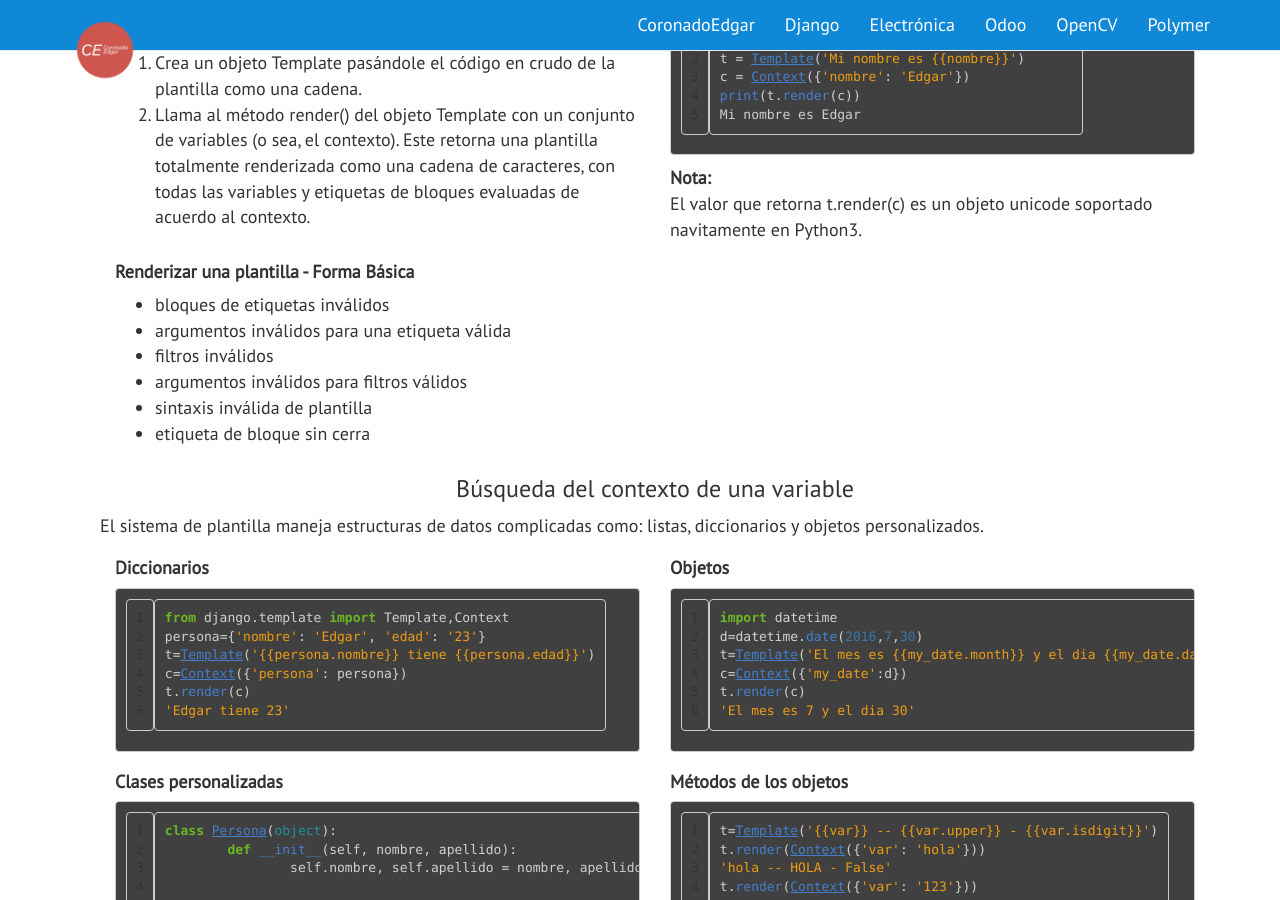
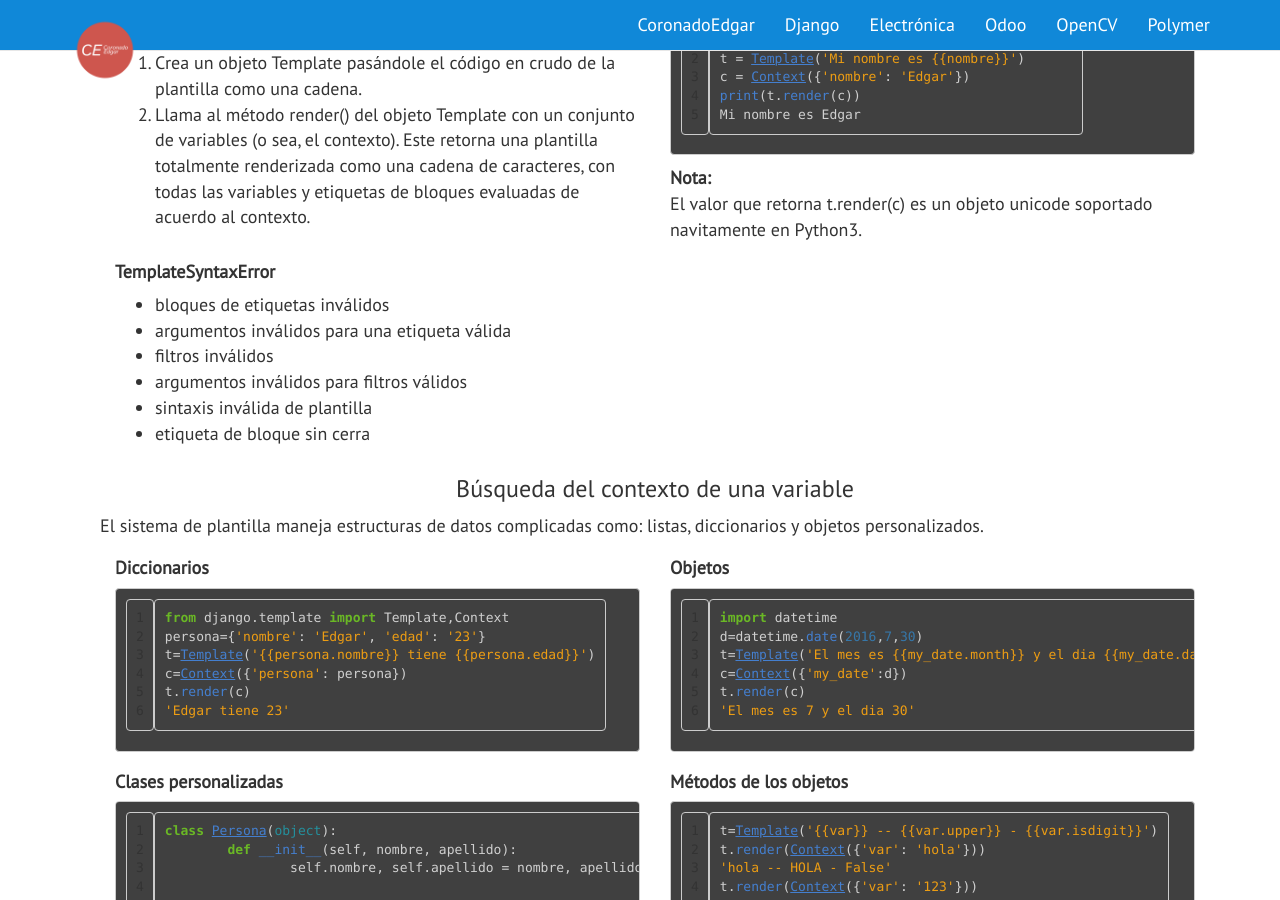
Before and after one commit to coronadoedgar/coronadoedgar.github.io, a Jekyll site: the page built from _posts/django/2016-07-31-sistema-plantillas01.html, in a window 1280 px wide and 900 px high, scrolled down 826 px. Built offline with Jekyll 4.4.1, drawn with Linux system fonts in a browser that asks for light colours; comment, search, counter and statistics services are not loaded.

Commit message:
[refactor] Modificado publicación Django: Sistema de plantillas 1

```diff
--- a/_posts/django/2016-07-31-sistema-plantillas01.html
+++ b/_posts/django/2016-07-31-sistema-plantillas01.html
@@ -56,7 +56,7 @@ Mi nombre es Edgar
 		</p>
 	</div>
 	<div class="col-lg-12">
-		<h4><strong>Renderizar una plantilla - Forma Básica</strong></h4>
+		<h4><strong>TemplateSyntaxError</strong></h4>
 		<ul>
 			<li>
 				bloques de etiquetas inválidos
```
